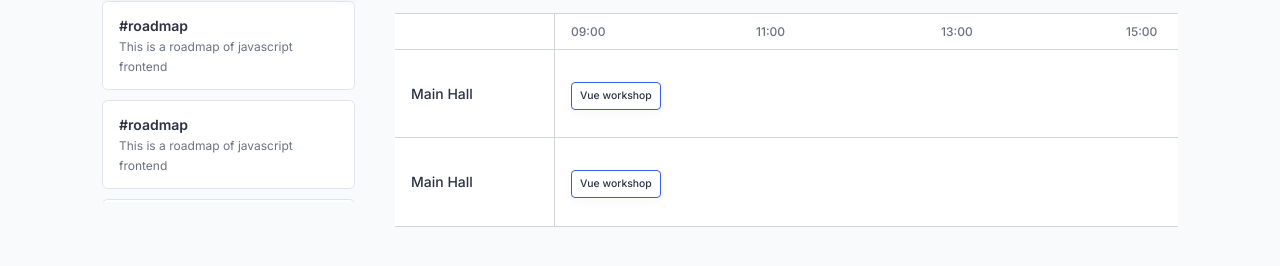
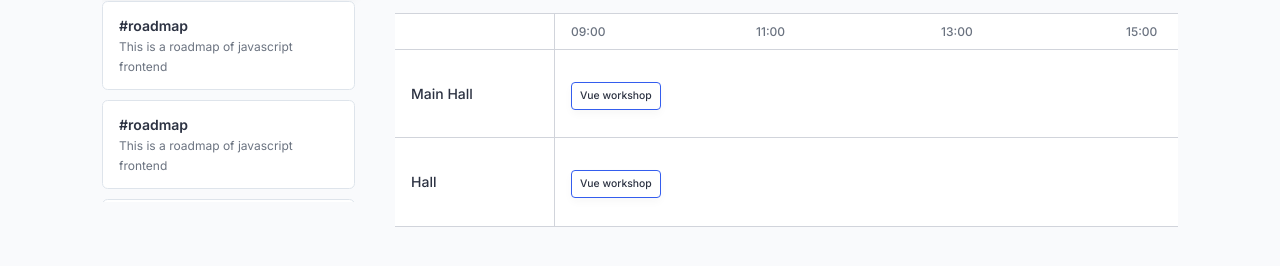
Before and after one commit to Erik3010/events.io, a React (Create React App) app: page /event/1 in a window 1280 px wide. Both pictures are taken after a click on the element "Room's Timeline". Shown: the part 386-652 px from the top of the page. Built offline with nearby package versions, Linux system fonts and the light colour scheme.

Commit message:
fix: change placeholder text

```diff
--- a/src/components/Timeline/TimelineTable/TimelineTable.js
+++ b/src/components/Timeline/TimelineTable/TimelineTable.js
@@ -42,7 +42,7 @@ function TimelineTable() {
               styles["timeline-room-title"],
             ])}
           >
-            Main Hall
+            Hall
           </div>
           <div className={styles["timeline-cell"]}>
             <div className={styles["session-list"]}>
```
